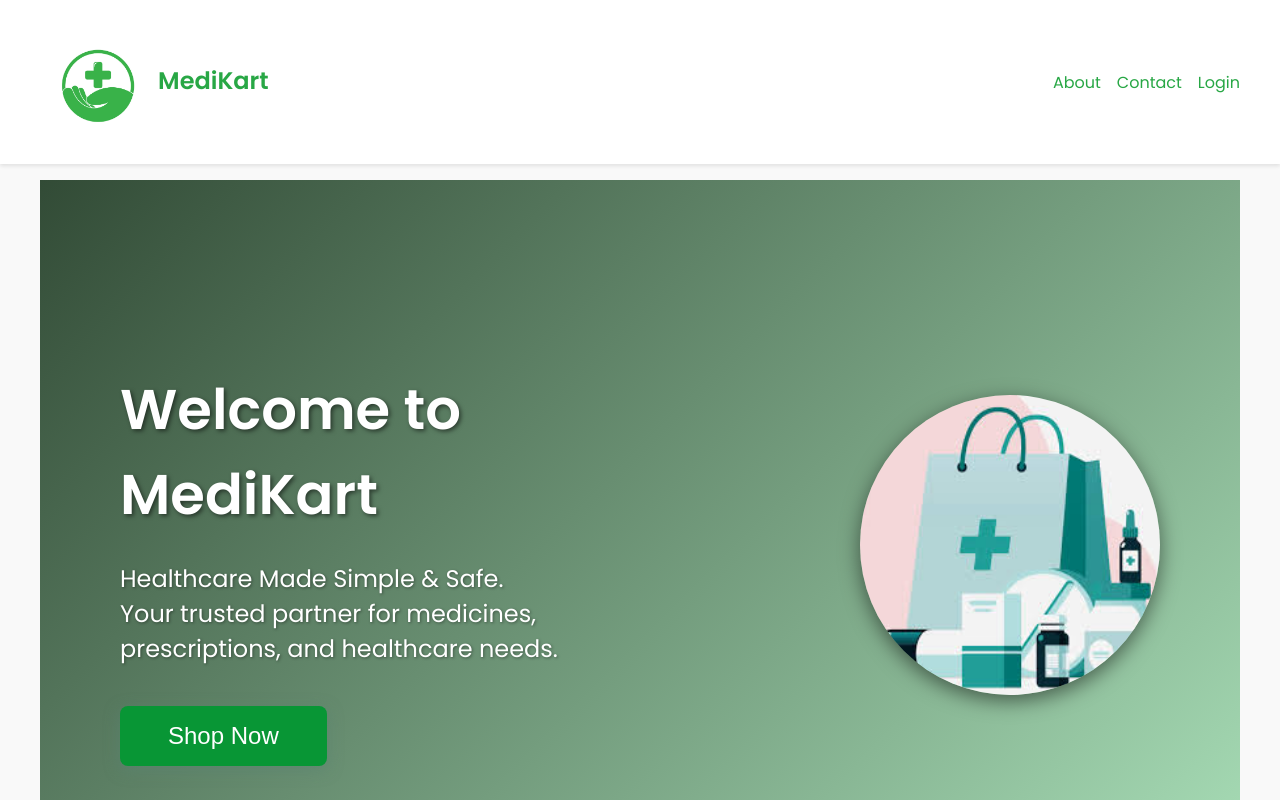
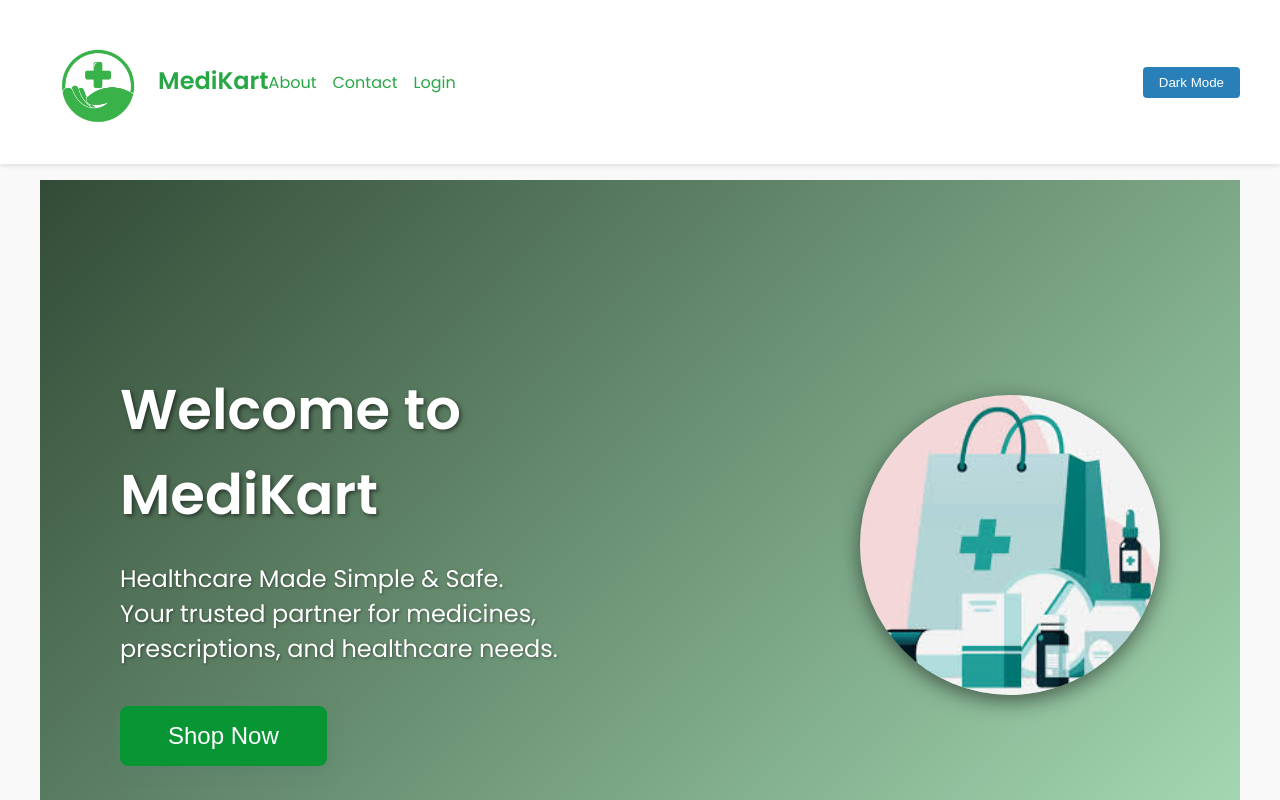
Before and after one commit to apoorva0777/MediKart-Project, a React (Vite) app in the folder medikart-frontend/: page / in a window 1280 px wide. Shown: the top 800 px of the page. Built offline with nearby package versions, Linux system fonts and the light colour scheme.

Commit message:
added readme

```diff
--- a/medikart-frontend/src/components/layout/Header.jsx
+++ b/medikart-frontend/src/components/layout/Header.jsx
@@ -4,10 +4,12 @@ import { FontAwesomeIcon } from '@fortawesome/react-fontawesome'
 import { faCartShopping } from '@fortawesome/free-solid-svg-icons'
 import './Header.css'
 import { AuthContext } from '../../context/AuthContext'
+import { ThemeContext } from '../../context/ThemeContext'
 
 const Header = () => {
   const [mobileMenuOpen, setMobileMenuOpen] = useState(false)
   const { user, logout } = useContext(AuthContext)
+  const { theme, toggleTheme } = useContext(ThemeContext)
   const location = useLocation()
   const navigate = useNavigate()
 
@@ -68,6 +70,21 @@ const Header = () => {
         <button className="mobile-menu-toggle" onClick={toggleMobileMenu}>
           {mobileMenuOpen ? 'Close' : 'Menu'}
         </button>
+        <button
+          onClick={toggleTheme}
+          style={{
+            marginLeft: 'auto',
+            padding: '8px 16px',
+            backgroundColor: 'var(--button-bg-color)',
+            color: 'var(--button-text-color)',
+            border: 'none',
+            borderRadius: '4px',
+            cursor: 'pointer',
+          }}
+          aria-label="Toggle light/dark theme"
+        >
+          {theme === 'light' ? 'Dark Mode' : 'Light Mode'}
+        </button>
       </div>
     </header>
   )
--- /dev/null
+++ b/medikart-frontend/src/context/ThemeContext.jsx
@@ -0,0 +1,30 @@
+import React, { createContext, useState, useEffect } from 'react';
+
+export const ThemeContext = createContext();
+
+export const ThemeProvider = ({ children }) => {
+  const [theme, setTheme] = useState('light');
+
+  useEffect(() => {
+    const savedTheme = localStorage.getItem('medikart-theme');
+    if (savedTheme) {
+      setTheme(savedTheme);
+      document.documentElement.setAttribute('data-theme', savedTheme);
+    } else {
+      document.documentElement.setAttribute('data-theme', 'light');
+    }
+  }, []);
+
+  const toggleTheme = () => {
+    const newTheme = theme === 'light' ? 'dark' : 'light';
+    setTheme(newTheme);
+    document.documentElement.setAttribute('data-theme', newTheme);
+    localStorage.setItem('medikart-theme', newTheme);
+  };
+
+  return (
+    <ThemeContext.Provider value={{ theme, toggleTheme }}>
+      {children}
+    </ThemeContext.Provider>
+  );
+};
--- a/medikart-frontend/src/index.css
+++ b/medikart-frontend/src/index.css
@@ -2,12 +2,12 @@
 body {
   margin: 0;
   font-family: 'Poppins', sans-serif;
-  background-color: #f9f9f9;
-  color: #333;
+  background-color: var(--background-color);
+  color: var(--text-color);
 }
 
 a {
-  color: #2a9d8f;
+  color: var(--link-color);
   text-decoration: none;
 }
 
@@ -20,3 +20,23 @@ a:hover {
   margin: 0 auto;
   padding: 1rem;
 }
+
+/* Light theme variables */
+:root {
+  --background-color: #f9f9f9;
+  --text-color: #333;
+  --link-color: #2a9d8f;
+  --button-bg-color: #2980b9;
+  --button-text-color: #fff;
+  --button-hover-bg-color: #3498db;
+}
+
+/* Dark theme variables */
+[data-theme="dark"] {
+  --background-color: #121212;
+  --text-color: #e0e0e0;
+  --link-color: #66ccff;
+  --button-bg-color: #1e90ff;
+  --button-text-color: #fff;
+  --button-hover-bg-color: #5599ff;
+}
--- a/medikart-frontend/src/main.jsx
+++ b/medikart-frontend/src/main.jsx
@@ -5,13 +5,16 @@ import App from './App'
 import './index.css'
 import { AuthProvider } from './context/AuthContext'
 import { CartProvider } from './context/CartContext'
+import { ThemeProvider } from './context/ThemeContext'
 
 ReactDOM.createRoot(document.getElementById('root')).render(
   <React.StrictMode>
     <BrowserRouter>
       <AuthProvider>
         <CartProvider>
-          <App />
+          <ThemeProvider>
+            <App />
+          </ThemeProvider>
         </CartProvider>
       </AuthProvider>
     </BrowserRouter>
```
Also changed, not shown: 1 other file (tests, documents, lock files or other folders).
